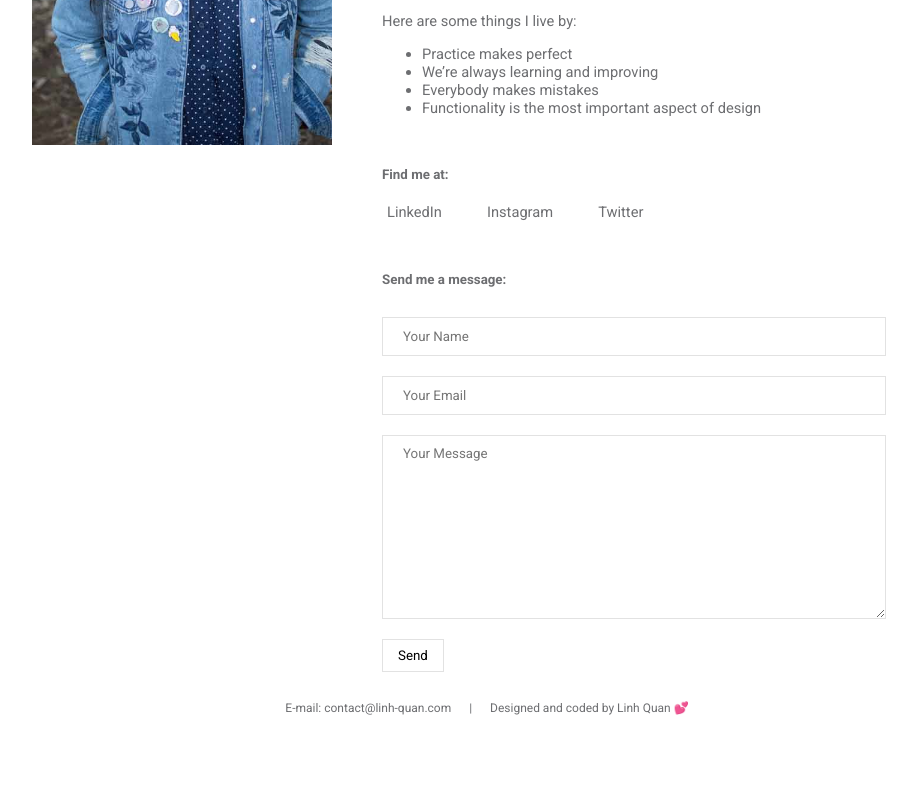
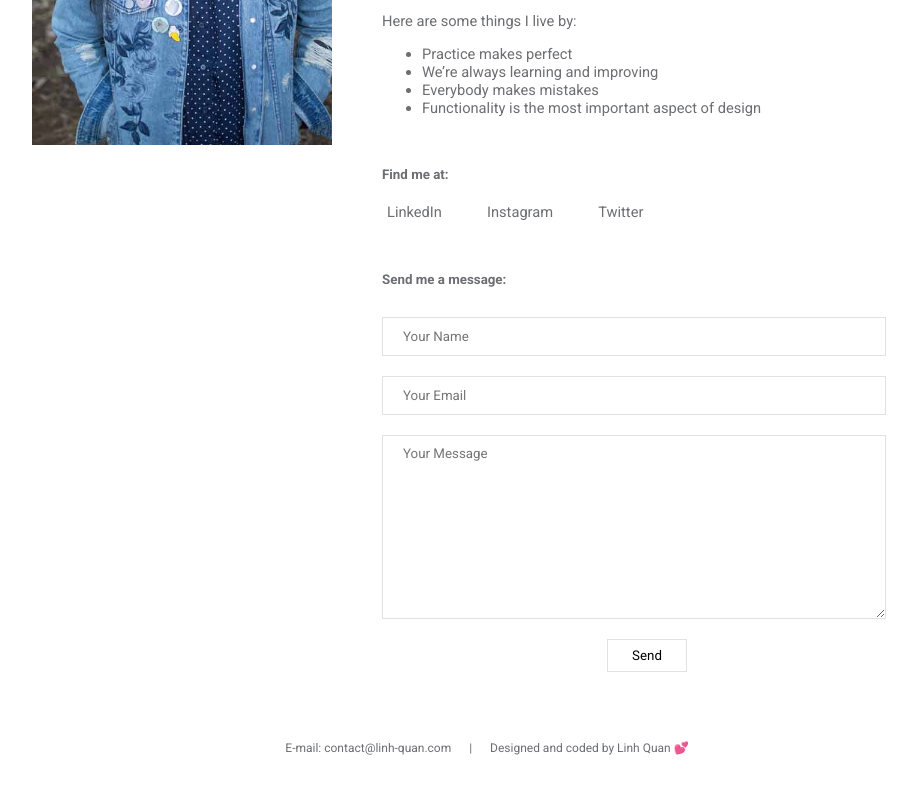
Before and after one commit to linhquan/linhquan.github.io, a plain HTML site: page index.html in a window 1280 px wide. Shown: the part 1171-1958 px from the top of the page, without its empty margins (153-1070 px from the left). Before the commit the page ends 1918 px from the top, so only its background shows below. Drawn offline with nearby package versions, Linux system fonts and the light colour scheme.

Commit message:
send button css

```diff
--- a/style.css
+++ b/style.css
@@ -161,6 +161,7 @@ section a:hover{
 
 #about{
 	width:950px;
+	height:460px;
 	margin:auto;
 z-index: 2;
 padding-top:0px;
@@ -229,7 +230,8 @@ form{
 
 input, textarea{
 	float:left;
-	width:480px;margin-bottom:20px;
+	width:480px;
+	margin-bottom:20px;
 	padding-left:20px;
 	font-family: 'Roboto', sans-serif;
 	font-size: 10pt;
@@ -265,6 +267,9 @@ button{
 	border-radius: 0;border:solid;
 	border-width:thin;
 	border-color:#e2e2e2;
+	width:80px;
+	position:relative;
+	left:45%;
 }
 
 /*===== Footer =======*/
```
Also changed, not shown: 2 other files.
